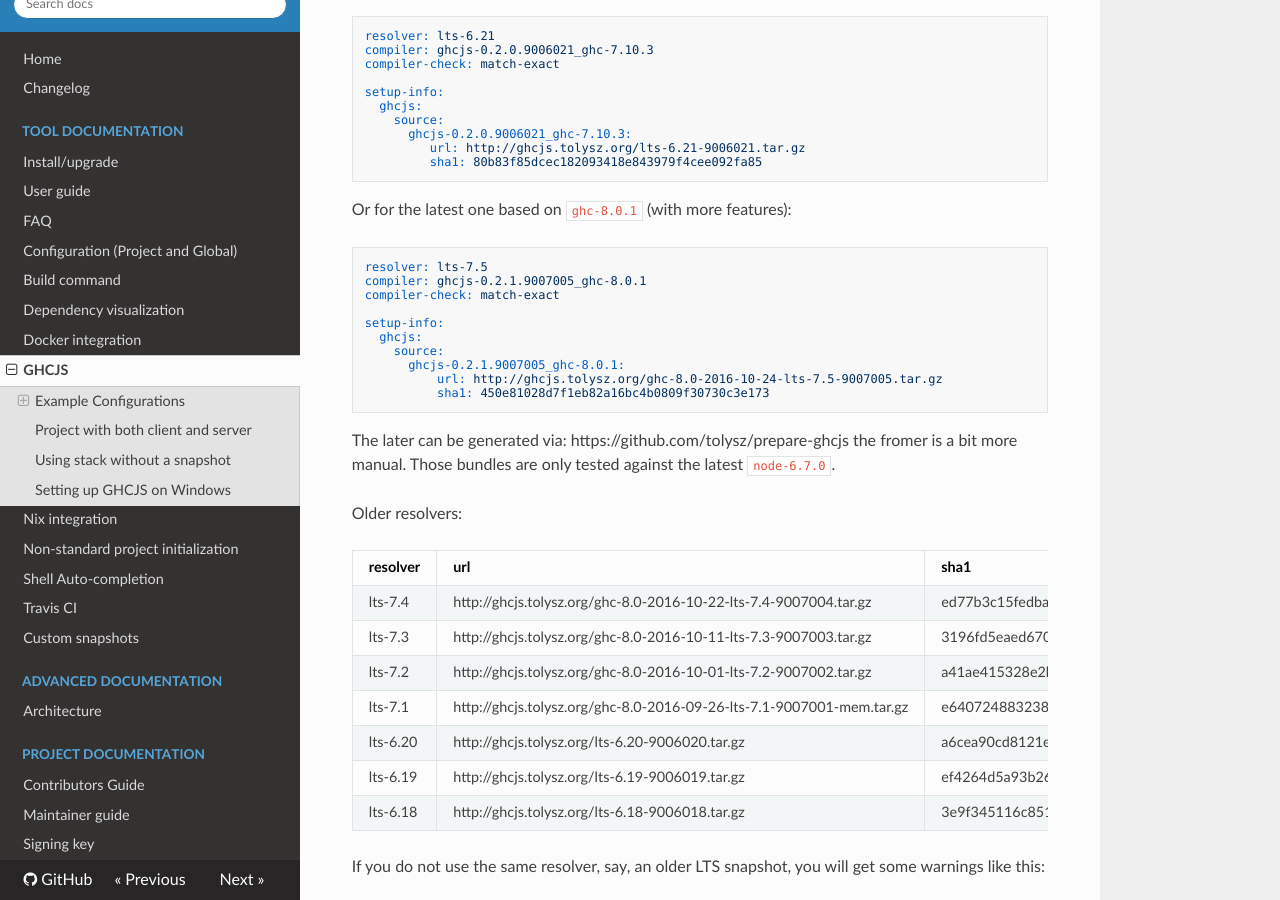
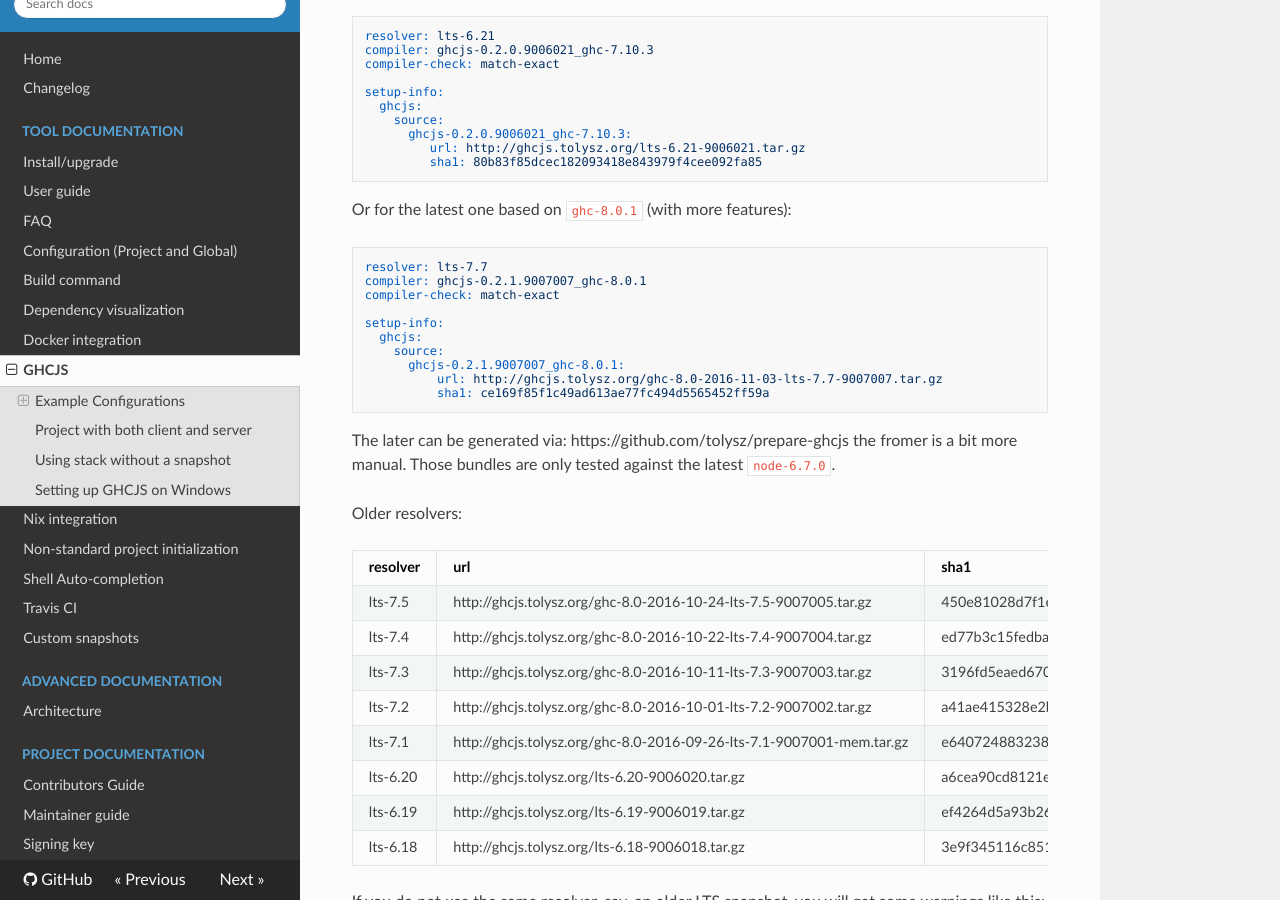
Before and after one commit to commercialhaskell/stack, an MkDocs documentation site: the page built from doc/ghcjs.md, in a window 1280 px wide and 900 px high, scrolled down 740 px. Built offline with MkDocs 1.6.1, drawn with Linux system fonts in a browser that asks for light colours; nearby versions of some CDN libraries; old or Windows-style settings are respelled for this version of MkDocs.

Commit message:
update to lts-7.7

````diff
--- a/doc/ghcjs.md
+++ b/doc/ghcjs.md
@@ -39,16 +39,16 @@
 
 Or for the latest one based on `ghc-8.0.1` (with more features):
 ```yaml
-resolver: lts-7.5
-compiler: ghcjs-0.2.1.9007005_ghc-8.0.1
+resolver: lts-7.7
+compiler: ghcjs-0.2.1.9007007_ghc-8.0.1
 compiler-check: match-exact
 
 setup-info:
   ghcjs:
     source:
-      ghcjs-0.2.1.9007005_ghc-8.0.1:
-          url: http://ghcjs.tolysz.org/ghc-8.0-2016-10-24-lts-7.5-9007005.tar.gz
-          sha1: 450e81028d7f1eb82a16bc4b0809f30730c3e173
+      ghcjs-0.2.1.9007007_ghc-8.0.1:
+          url: http://ghcjs.tolysz.org/ghc-8.0-2016-11-03-lts-7.7-9007007.tar.gz
+          sha1: ce169f85f1c49ad613ae77fc494d5565452ff59a
 ```
 The later can be generated via: https://github.com/tolysz/prepare-ghcjs
 the fromer is a bit more manual. Those bundles are only tested against the latest `node-6.7.0`.
@@ -57,6 +57,7 @@
 
 |resolver|url|sha1|
 |---|---|---|
+| lts-7.5 | http://ghcjs.tolysz.org/ghc-8.0-2016-10-24-lts-7.5-9007005.tar.gz | 450e81028d7f1eb82a16bc4b0809f30730c3e173 |
 | lts-7.4 | http://ghcjs.tolysz.org/ghc-8.0-2016-10-22-lts-7.4-9007004.tar.gz | ed77b3c15fedbadad5ab0e0afe1bd42c0a8695b4 |
 | lts-7.3 | http://ghcjs.tolysz.org/ghc-8.0-2016-10-11-lts-7.3-9007003.tar.gz | 3196fd5eaed670416083cf3678396d02c50096de |
 | lts-7.2 | http://ghcjs.tolysz.org/ghc-8.0-2016-10-01-lts-7.2-9007002.tar.gz | a41ae415328e2b257d40724d13d1386390c26322 |
````
